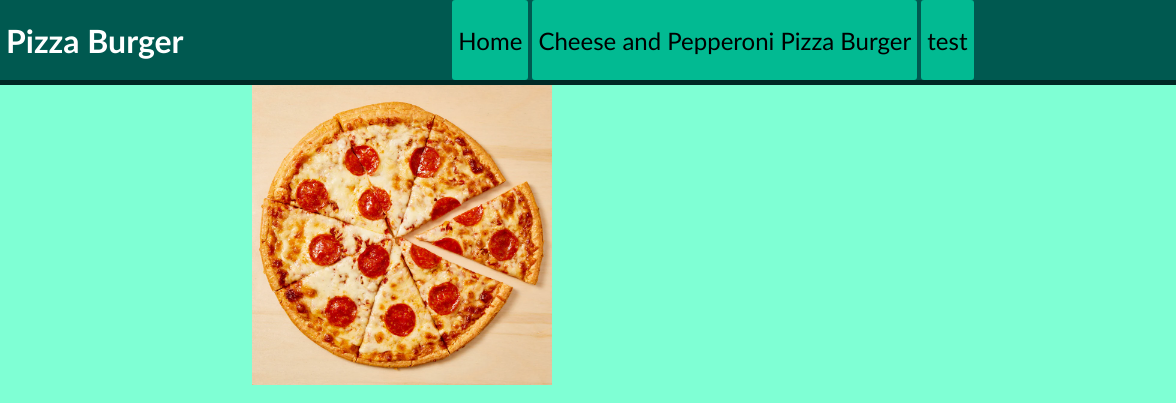
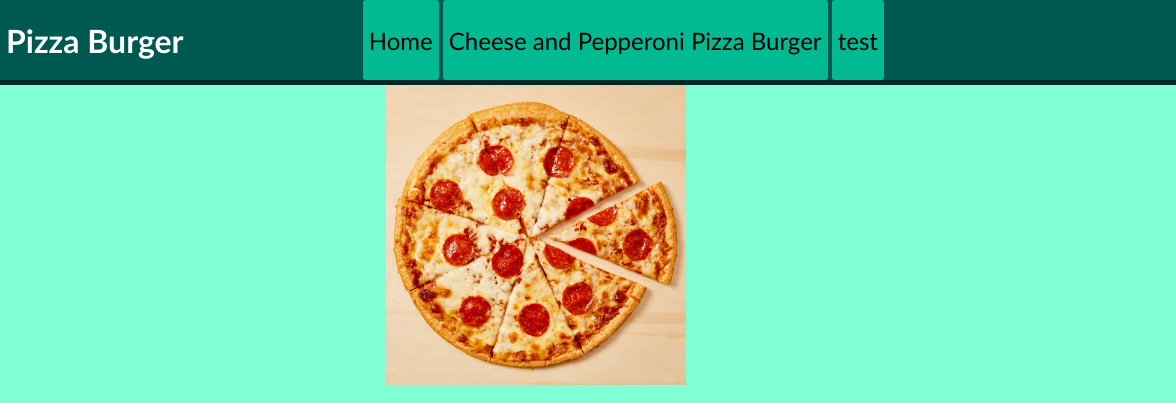
Before and after one commit to NicholasNixon10/hci-assignment-1, a plain HTML site: page Pizza Page.html in a window 1280 px wide. Shown: the top 403 px of the page, 104-1280 px from the left. Drawn offline with Linux system fonts and the light colour scheme.

Commit message:
fixed scaling issues i think

```diff
--- a/Pizza Page.html
+++ b/Pizza Page.html
@@ -1,7 +1,7 @@
 <html lang="en">
 <head>
     <meta charset="UTF-8">
-    <meta name="viewport" content="width=device-width, initial-scale=1.0">
+    <meta name="viewport" content="width=2880, initial-scale=1.0">
     <title>Pepperoni Pizza</title>
     <style>
         body{
@@ -53,9 +53,9 @@
 <body>
     <div style="height: 10vh; width:100%; margin: 0px; border-bottom: solid 5px;border-color: #002925;background-color: #005950;">
         <img style="width: 100px; float:left;" src="https://images.seeklogo.com/logo-png/53/1/pizza-burger-logo-png_seeklogo-536669.png" alt="Picture here">
-        <h1 style="color:white; float:left; margin-left:10px ;">Pizza Burger</h1>
-        <a href="index.html">
-            <button style="height: 10vh; font-size: x-large; margin-left: 21%;">Home</button>
+        <h1 style="color:white; float:left; margin-left:10px;">Pizza Burger</h1>
+        <a href="index.html" style="margin-left: 14%;">
+            <button style="height: 10vh; font-size: x-large;">Home</button>
         </a>
         <a href="burgerpizzapage.html">
             <button style="height: 10vh; font-size: x-large;">Cheese and Pepperoni Pizza Burger</button>
@@ -65,7 +65,7 @@
         </a>
     </div>
     <center>
-        <img src="Pepperoni Pizza.jpg" alt="" style= "margin-right: 21%; width: 300px; height: 300px;">
+        <img src="Pepperoni Pizza.jpg" alt="" style= "width: 300px; height: 300px;">
         <h1>Pepperoni Pizza</h1>
         <p style="margin-left: 30%; margin-right: 30%; text-align: left;">A classic pepperoni pizza served with tomato sauce, mozzarella cheese, and slices of pepperoni.</p>
     </center>
```
Also changed, not shown: burgerpizzapage.html (+2 -1 lines), index.html (+2 -2 lines).
